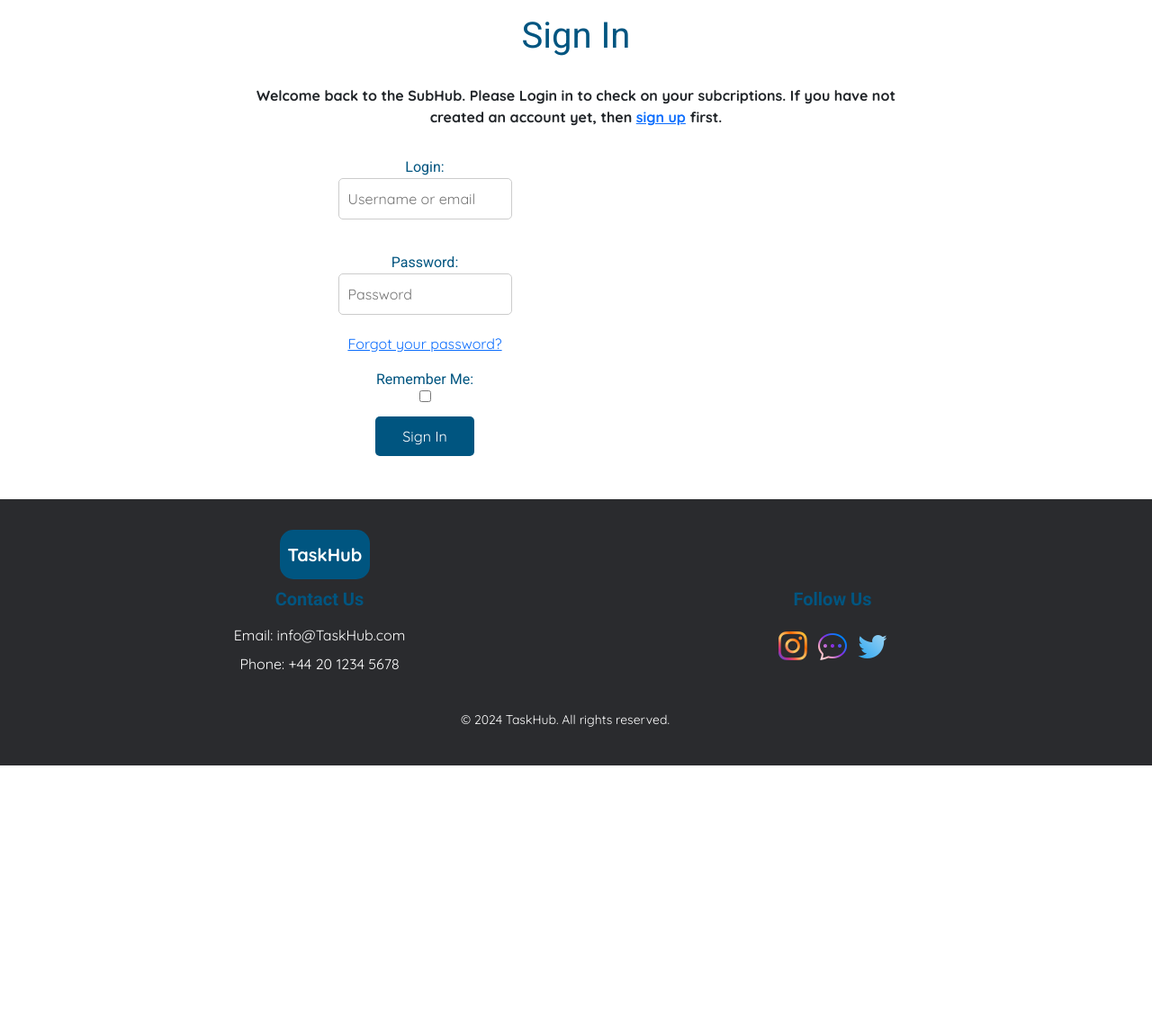
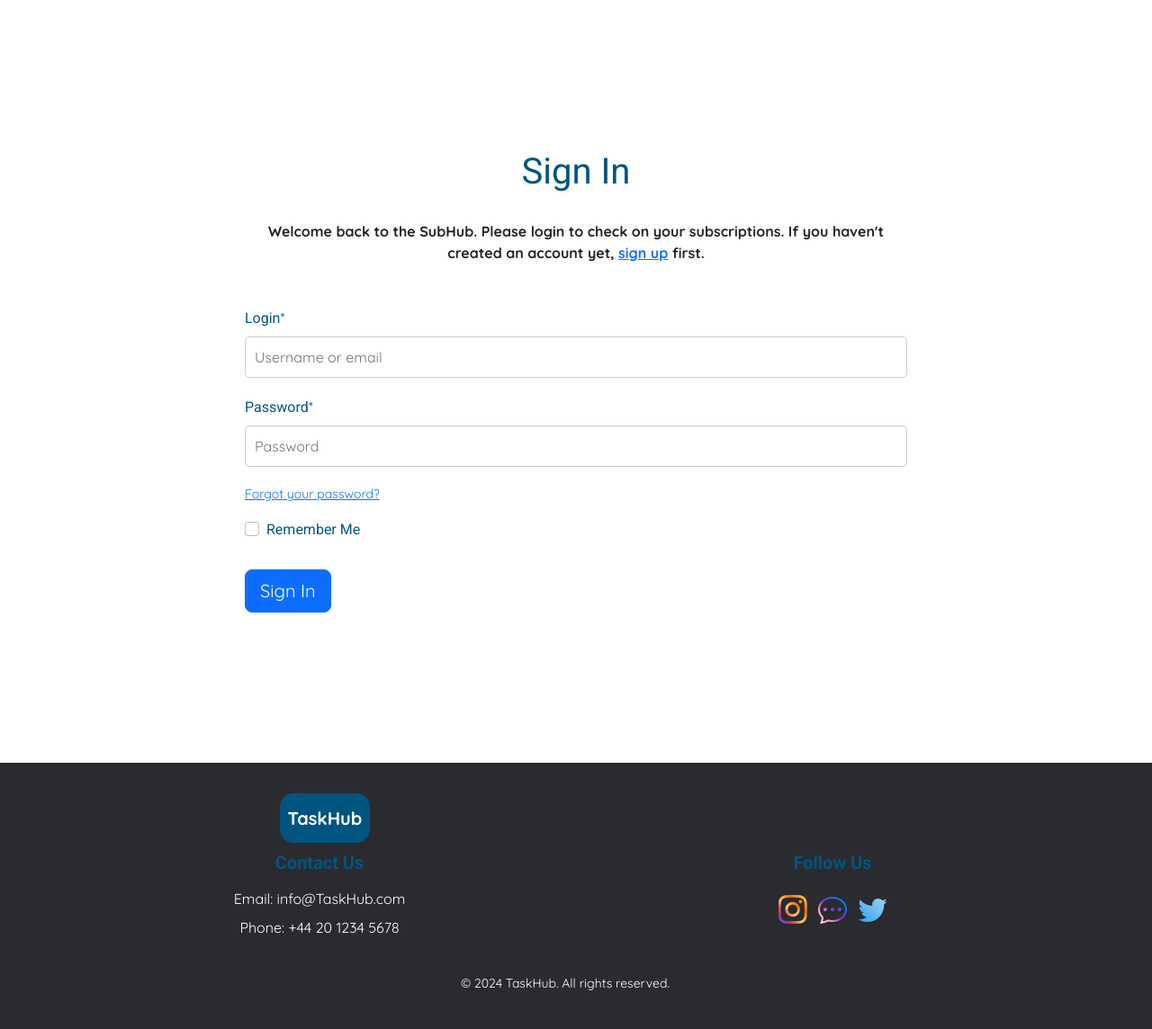
Before and after one commit to JonFD4/Taskhub, a Django app: page /accounts/login/ in a window 1280 px wide. Shown: the part 101-1245 px from the top of the page at 90% size. Before the commit the page ends 952 px from the top, so only its background shows below. Run offline with Django 5.2, Linux system fonts and the light colour scheme; parts of the project's set-up code (start-up, migrations or seed data) failed here and were passed over; some libraries are stand-ins or nearby versions.

Commit message:
Use bootstrap to style login page

```diff
--- a/templates/allauth/account/login.html
+++ b/templates/allauth/account/login.html
@@ -7,27 +7,28 @@
 
 {% block content %}
 
-<div class="container sign-container login-form text-center">
-    <div class="row">
-        <div class="col-md-8 mt-3 offset-md-2">
-            <h1 class="sign-h1">{% trans "Sign In" %}</h1>
+<div class="container login-form">
+    <div class="row justify-content-center align-items-center min-vh-100">
+        <div class="col-md-8">
+            <div class="text-center">
+                <h1 class="sign-h1 mt-5">{% trans "Sign In" %}</h1>
 
-            <p class="welcome-back-text">{% blocktrans %}Welcome back to the SubHub. Please Login in to check on your subcriptions. If
-                you have not created an account yet, then <a class="link" href="{{ signup_url }}">sign up</a>
-                first.{% endblocktrans %}</p>
-        </div>
-    </div>
-    <div class="row ">
-        <div class="col-md-8 mt-3 offset-md-2 center-form-elements">
-            <form class="login center-form-elements" method="POST" action="{% url 'account_login' %}">
+                <p class="welcome-back-text mb-5">{% blocktrans %}Welcome back to the SubHub. Please login to check on your subscriptions. If
+                    you haven't created an account yet, <a class="link" href="{{ signup_url }}">sign up</a> first.{% endblocktrans %}</p>
+            </div>
+
+            <form class="center-form-elements" method="POST" action="{% url 'account_login' %}">
                 {% csrf_token %}
-                {{ form.as_p }}
+                {{ form|crispy }}
                 {% if redirect_field_value %}
                 <input type="hidden" name="{{ redirect_field_name }}" value="{{ redirect_field_value }}" />
                 {% endif %}
-                <button class="btn btn-signup right" type="submit">{% trans "Sign In" %}</button>
+                <button class="btn btn-primary btn-lg btn-block mt-3" type="submit">{% trans "Sign In" %}</button>
             </form>
         </div>
     </div>
 </div>
+
+
+
 {% endblock %}
```
